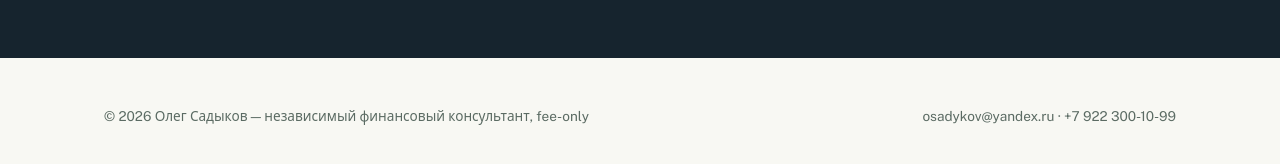
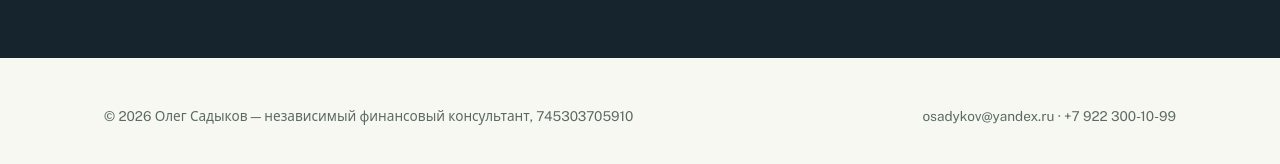
Before and after one commit to SadykovOleg/osadykov.github.io, a Jekyll site: the page index.html, which Jekyll copies as it is, in a window 1280 px wide and 900 px high, scrolled down 7748 px. Shown: the part 725-889 px from the top of the window. Built offline with Jekyll 4.4.1, drawn with Linux system fonts in a browser that asks for light colours.

Commit message:
Update index.html

```diff
--- a/index.html
+++ b/index.html
@@ -304,7 +304,7 @@
 
 <footer>
   <div class="wrap">
-    <span>© 2026 Олег Садыков — независимый финансовый консультант, fee-only</span>
+    <span>© 2026 Олег Садыков — независимый финансовый консультант, 745303705910</span>
     <span>osadykov@yandex.ru · +7 922 300-10-99</span>
   </div>
 </footer>
```
